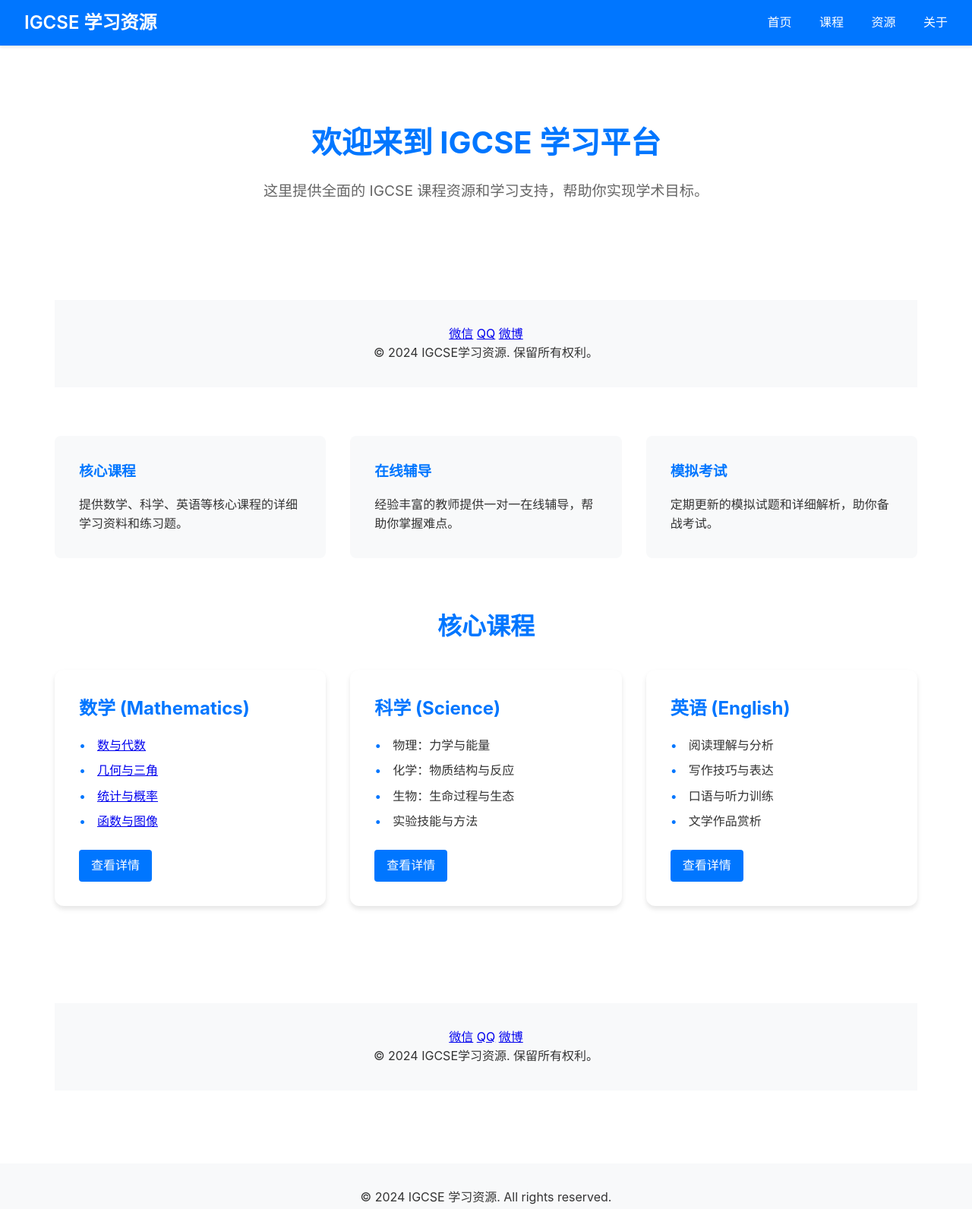
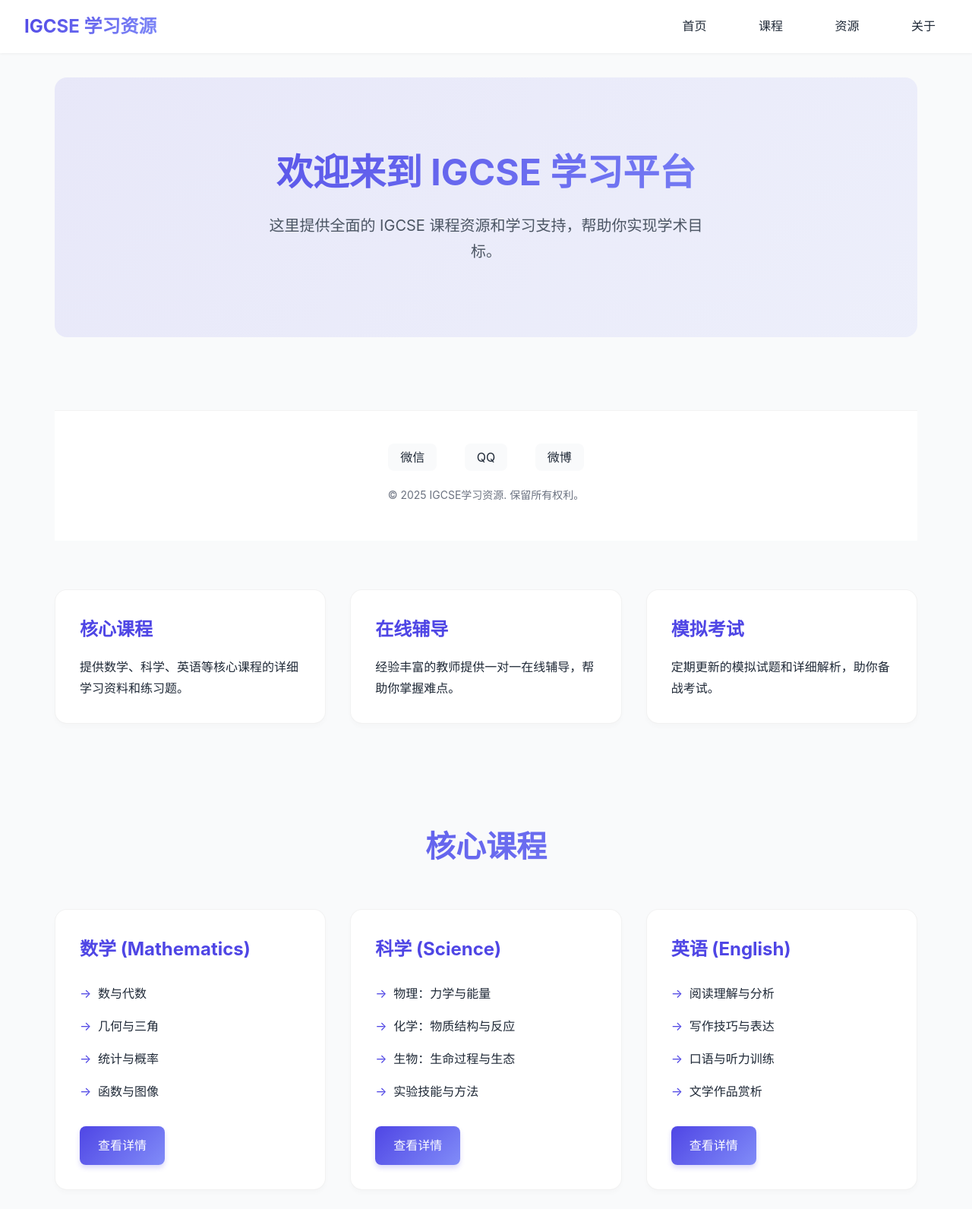
Before and after one commit to zane0623/web1, a website: page index.html in a window 1280 px wide. Shown: the top 1592 px of the page at 76% size. Drawn offline with Linux system fonts and the light colour scheme.

Commit message:
Update styles and layout in index.html for improved aesthetics and responsiveness; adjust color scheme, typography, and spacing, and update copyright year to 2025.

```diff
--- a/index.html
+++ b/index.html
@@ -6,10 +6,14 @@
     <title>IGCSE 学习资源</title>
     <style>
         :root {
-            --primary-color: #0076ff;
-            --text-color: #333;
-            --bg-color: #fff;
-            --header-height: 60px;
+            --primary-color: #4F46E5;
+            --primary-hover: #4338CA;
+            --text-color: #1F2937;
+            --bg-color: #F9FAFB;
+            --card-bg: #FFFFFF;
+            --header-height: 70px;
+            --border-radius: 16px;
+            --transition: all 0.3s cubic-bezier(0.4, 0, 0.2, 1);
         }
 
         * {
@@ -20,7 +24,7 @@
 
         body {
             font-family: -apple-system, BlinkMacSystemFont, 'Segoe UI', Roboto, 'Helvetica Neue', Arial, sans-serif;
-            line-height: 1.6;
+            line-height: 1.7;
             color: var(--text-color);
             background-color: var(--bg-color);
         }
@@ -31,18 +35,22 @@
             left: 0;
             right: 0;
             height: var(--header-height);
-            background-color: var(--primary-color);
-            color: white;
+            background-color: rgba(255, 255, 255, 0.95);
+            backdrop-filter: blur(8px);
+            color: var(--text-color);
             display: flex;
             align-items: center;
             padding: 0 2rem;
-            box-shadow: 0 2px 4px rgba(0, 0, 0, 0.1);
+            box-shadow: 0 1px 3px rgba(0, 0, 0, 0.05);
             z-index: 1000;
         }
 
         .header h1 {
             font-size: 1.5rem;
-            font-weight: 600;
+            font-weight: 700;
+            background: linear-gradient(135deg, var(--primary-color), #818CF8);
+            -webkit-background-clip: text;
+            -webkit-text-fill-color: transparent;
         }
 
         .nav {
@@ -50,15 +58,18 @@
         }
 
         .nav a {
-            color: white;
+            color: var(--text-color);
             text-decoration: none;
             margin-left: 2rem;
             font-weight: 500;
-            transition: opacity 0.2s;
+            transition: var(--transition);
+            padding: 0.5rem 1rem;
+            border-radius: 8px;
         }
 
         .nav a:hover {
-            opacity: 0.8;
+            background-color: var(--bg-color);
+            color: var(--primary-color);
         }
 
         .main {
@@ -71,18 +82,24 @@
 
         .hero {
             text-align: center;
-            padding: 4rem 0;
+            padding: 6rem 0;
+            background: linear-gradient(135deg, rgba(79, 70, 229, 0.1), rgba(129, 140, 248, 0.1));
+            border-radius: var(--border-radius);
+            margin-bottom: 4rem;
         }
 
         .hero h2 {
-            font-size: 2.5rem;
-            margin-bottom: 1rem;
-            color: var(--primary-color);
+            font-size: 3rem;
+            margin-bottom: 1.5rem;
+            background: linear-gradient(135deg, var(--primary-color), #818CF8);
+            -webkit-background-clip: text;
+            -webkit-text-fill-color: transparent;
+            line-height: 1.2;
         }
 
         .hero p {
-            font-size: 1.2rem;
-            color: #666;
+            font-size: 1.25rem;
+            color: #4B5563;
             max-width: 600px;
             margin: 0 auto;
         }
@@ -91,23 +108,27 @@
             display: grid;
             grid-template-columns: repeat(auto-fit, minmax(300px, 1fr));
             gap: 2rem;
-            margin-top: 4rem;
+            margin: 4rem 0;
         }
 
         .feature-card {
             padding: 2rem;
-            border-radius: 8px;
-            background-color: #f8f9fa;
-            transition: transform 0.2s;
+            border-radius: var(--border-radius);
+            background-color: var(--card-bg);
+            transition: var(--transition);
+            border: 1px solid rgba(0, 0, 0, 0.05);
+            box-shadow: 0 4px 6px rgba(0, 0, 0, 0.02);
         }
 
         .feature-card:hover {
             transform: translateY(-5px);
+            box-shadow: 0 20px 25px -5px rgba(0, 0, 0, 0.05), 0 10px 10px -5px rgba(0, 0, 0, 0.02);
         }
 
         .feature-card h3 {
             color: var(--primary-color);
             margin-bottom: 1rem;
+            font-size: 1.5rem;
         }
 
         .subjects {
@@ -116,9 +137,12 @@
 
         .section-title {
             text-align: center;
-            font-size: 2rem;
-            color: var(--primary-color);
-            margin-bottom: 2rem;
+            font-size: 2.5rem;
+            color: var(--text-color);
+            margin-bottom: 3rem;
+            background: linear-gradient(135deg, var(--primary-color), #818CF8);
+            -webkit-background-clip: text;
+            -webkit-text-fill-color: transparent;
         }
 
         .subject-grid {
@@ -129,61 +153,107 @@
         }
 
         .subject-card {
-            background: white;
-            border-radius: 12px;
+            background: var(--card-bg);
+            border-radius: var(--border-radius);
             padding: 2rem;
-            box-shadow: 0 4px 6px rgba(0, 0, 0, 0.1);
-            transition: transform 0.3s ease;
+            transition: var(--transition);
+            border: 1px solid rgba(0, 0, 0, 0.05);
+            box-shadow: 0 4px 6px rgba(0, 0, 0, 0.02);
         }
 
         .subject-card:hover {
             transform: translateY(-5px);
+            box-shadow: 0 20px 25px -5px rgba(0, 0, 0, 0.05), 0 10px 10px -5px rgba(0, 0, 0, 0.02);
         }
 
         .subject-card h3 {
             color: var(--primary-color);
-            margin-bottom: 1rem;
+            margin-bottom: 1.5rem;
             font-size: 1.5rem;
         }
 
         .subject-content {
             list-style: none;
-            margin-bottom: 1.5rem;
+            margin-bottom: 2rem;
         }
 
         .subject-content li {
-            margin: 0.5rem 0;
+            margin: 1rem 0;
             color: var(--text-color);
             position: relative;
             padding-left: 1.5rem;
         }
 
         .subject-content li:before {
-            content: "•";
+            content: "→";
             color: var(--primary-color);
             position: absolute;
             left: 0;
         }
 
+        .subject-content a {
+            color: var(--text-color);
+            text-decoration: none;
+            transition: var(--transition);
+        }
+
+        .subject-content a:hover {
+            color: var(--primary-color);
+        }
+
         .subject-link {
             display: inline-block;
             color: white;
-            background-color: var(--primary-color);
-            padding: 0.5rem 1rem;
-            border-radius: 4px;
+            background: linear-gradient(135deg, var(--primary-color), #818CF8);
+            padding: 0.75rem 1.5rem;
+            border-radius: 8px;
             text-decoration: none;
-            transition: background-color 0.3s ease;
+            transition: var(--transition);
+            font-weight: 500;
+            box-shadow: 0 4px 6px rgba(79, 70, 229, 0.2);
         }
 
         .subject-link:hover {
-            background-color: #0056cc;
+            transform: translateY(-2px);
+            box-shadow: 0 8px 12px rgba(79, 70, 229, 0.3);
+            background: linear-gradient(135deg, #4338CA, #6366F1);
         }
 
         .footer {
-            background-color: #f8f9fa;
-            padding: 2rem;
+            background-color: white;
+            padding: 3rem 2rem;
             text-align: center;
-            margin-top: 4rem;
+            margin-top: 6rem;
+            border-top: 1px solid rgba(0, 0, 0, 0.05);
+        }
+
+        .footer-content {
+            max-width: 1200px;
+            margin: 0 auto;
+        }
+
+        .social-links {
+            margin-bottom: 1.5rem;
+        }
+
+        .social-links a {
+            color: var(--text-color);
+            text-decoration: none;
+            margin: 0 1rem;
+            transition: var(--transition);
+            padding: 0.5rem 1rem;
+            border-radius: 8px;
+            background-color: var(--bg-color);
+        }
+
+        .social-links a:hover {
+            color: var(--primary-color);
+            background-color: rgba(79, 70, 229, 0.1);
+        }
+
+        .copyright {
+            color: #6B7280;
+            font-size: 0.875rem;
         }
 
         @media (max-width: 768px) {
@@ -192,7 +262,12 @@
             }
 
             .nav a {
-                margin-left: 1rem;
+                margin-left: 0.5rem;
+                padding: 0.5rem;
+            }
+
+            .hero {
+                padding: 4rem 1rem;
             }
 
             .hero h2 {
@@ -201,6 +276,11 @@
 
             .hero p {
                 font-size: 1rem;
+                padding: 0 1rem;
+            }
+
+            .section-title {
+                font-size: 2rem;
             }
         }
     </style>
@@ -229,7 +309,7 @@
                     <a href="#" target="_blank" rel="noopener noreferrer">QQ</a>
                     <a href="#" target="_blank" rel="noopener noreferrer">微博</a>
                 </div>
-                <p class="copyright">© 2024 IGCSE学习资源. 保留所有权利。</p>
+                <p class="copyright">© 2025 IGCSE学习资源. 保留所有权利。</p>
             </div>
         </footer>
 
@@ -291,13 +371,13 @@
                     <a href="#" target="_blank" rel="noopener noreferrer">QQ</a>
                     <a href="#" target="_blank" rel="noopener noreferrer">微博</a>
                 </div>
-                <p class="copyright">© 2024 IGCSE学习资源. 保留所有权利。</p>
+                <p class="copyright">© 2025 IGCSE学习资源. 保留所有权利。</p>
             </div>
         </footer>
     </main>
 
     <footer class="footer">
-        <p>© 2024 IGCSE 学习资源. All rights reserved.</p>
+        <p>© 2025 IGCSE 学习资源. All rights reserved.</p>
     </footer>
 </body>
 </html>
```
